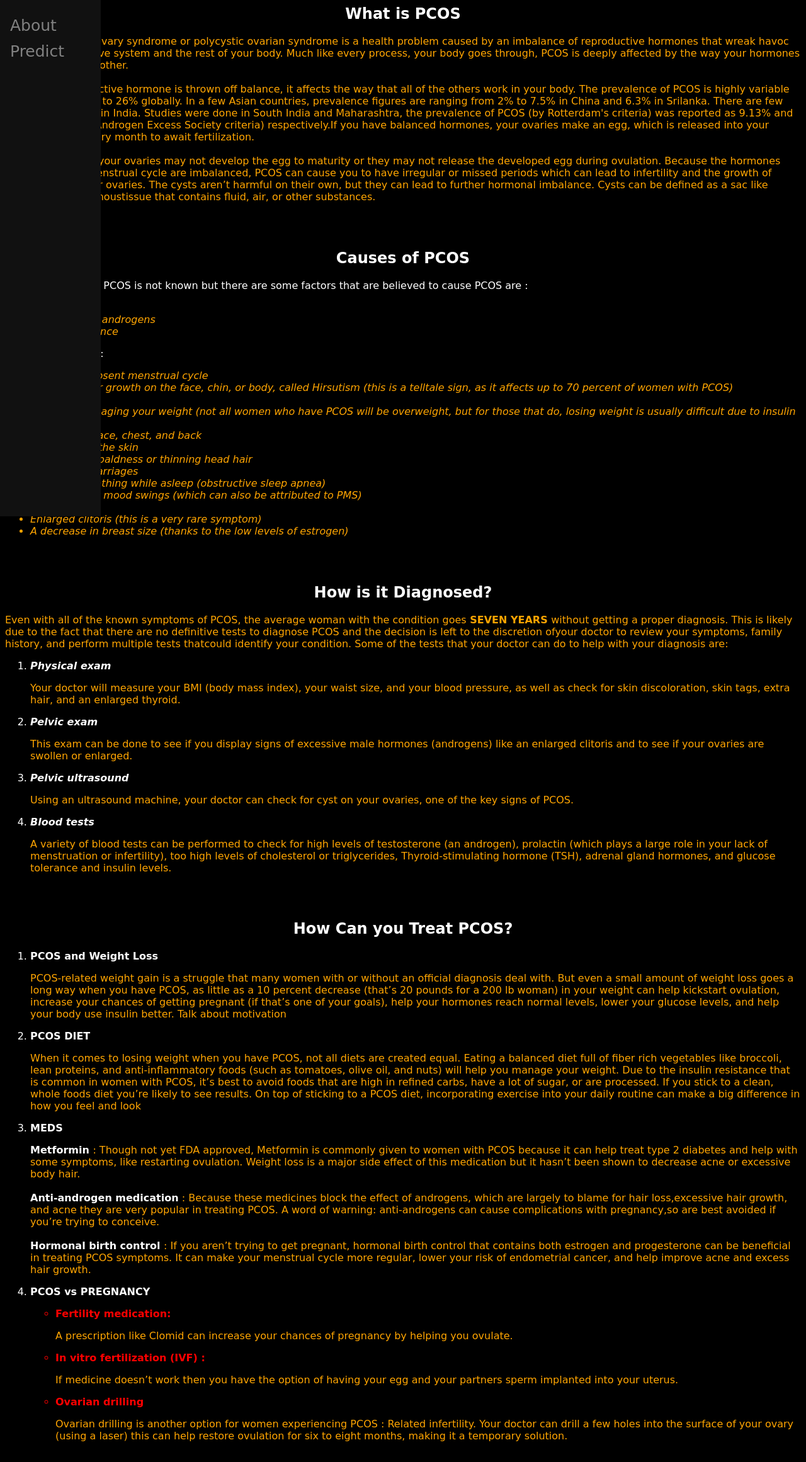
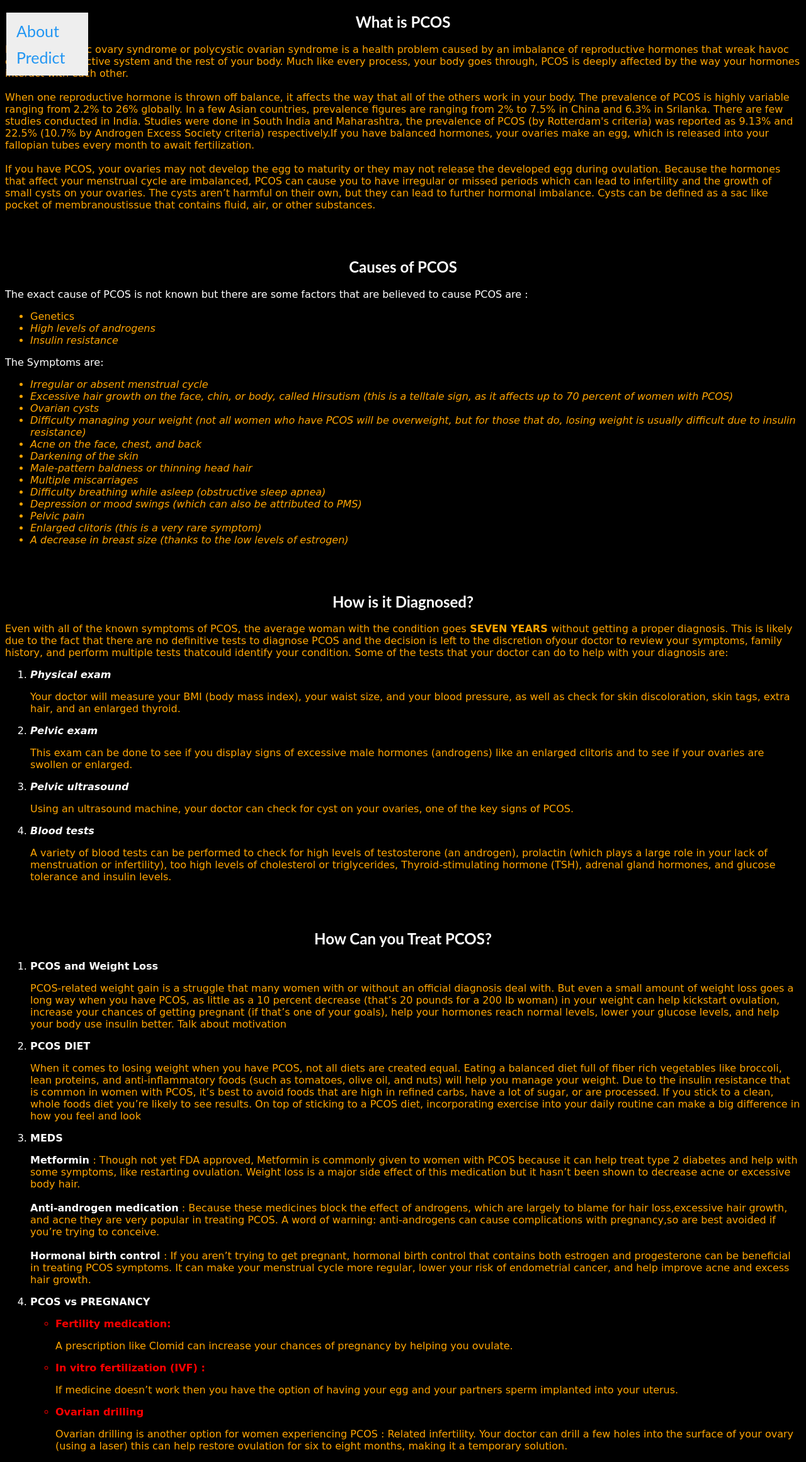
Before and after one commit to rtsh13/PCOS-Web-Application, a Flask app: page /about in a window 1280 px wide. Shown: the whole page at 63% size. Before the commit the page ends 2289 px from the top, so only its background shows below. Run offline with Flask 2, Linux system fonts and the light colour scheme; parts of the project's set-up code (start-up, migrations or seed data) failed here and were passed over.

Commit message:
Update about.html

```diff
--- a/templates/about.html
+++ b/templates/about.html
@@ -1,44 +1,41 @@
+<!DOCTYPE html>
 <html>
-    <!DOCTYPE html>
-<html>
-<head>
 <meta name="viewport" content="width=device-width, initial-scale=1">
 <style>
 body {
- font-family: "Comic Sans MS", cursive, sans-serif ;
+  font-family: "Lato", sans-serif;
 }
 
 .sidenav {
-  height: 100%;
-  width: 160px;
+  width: 130px;
   position: fixed;
   z-index: 1;
-  top: 0;
-  left: 0;
-  background-color: #111;
+  top: 20px;
+  left: 10px;
+  background: #eee;
   overflow-x: hidden;
-  padding-top: 20px;
+  padding: 8px 0;
 }
 
 .sidenav a {
   padding: 6px 8px 6px 16px;
   text-decoration: none;
   font-size: 25px;
-  color: #818181;
+  color: #2196F3;
   display: block;
 }
 
 .sidenav a:hover {
-  color: #f1f1f1;
+  color: #064579;
 }
 
 .main {
-  margin-left: 160px;
-  font-size: 14px;
+  margin-left: 140px; /* Same width as the sidebar + left position in px */
+  font-size: 14px; /* Increased text to enable scrolling */
   padding: 0px 10px;
 }
 
-@media screen and (max-height: 200px) {
+@media screen and (max-height: 450px) {
   .sidenav {padding-top: 15px;}
   .sidenav a {font-size: 18px;}
 }
```
